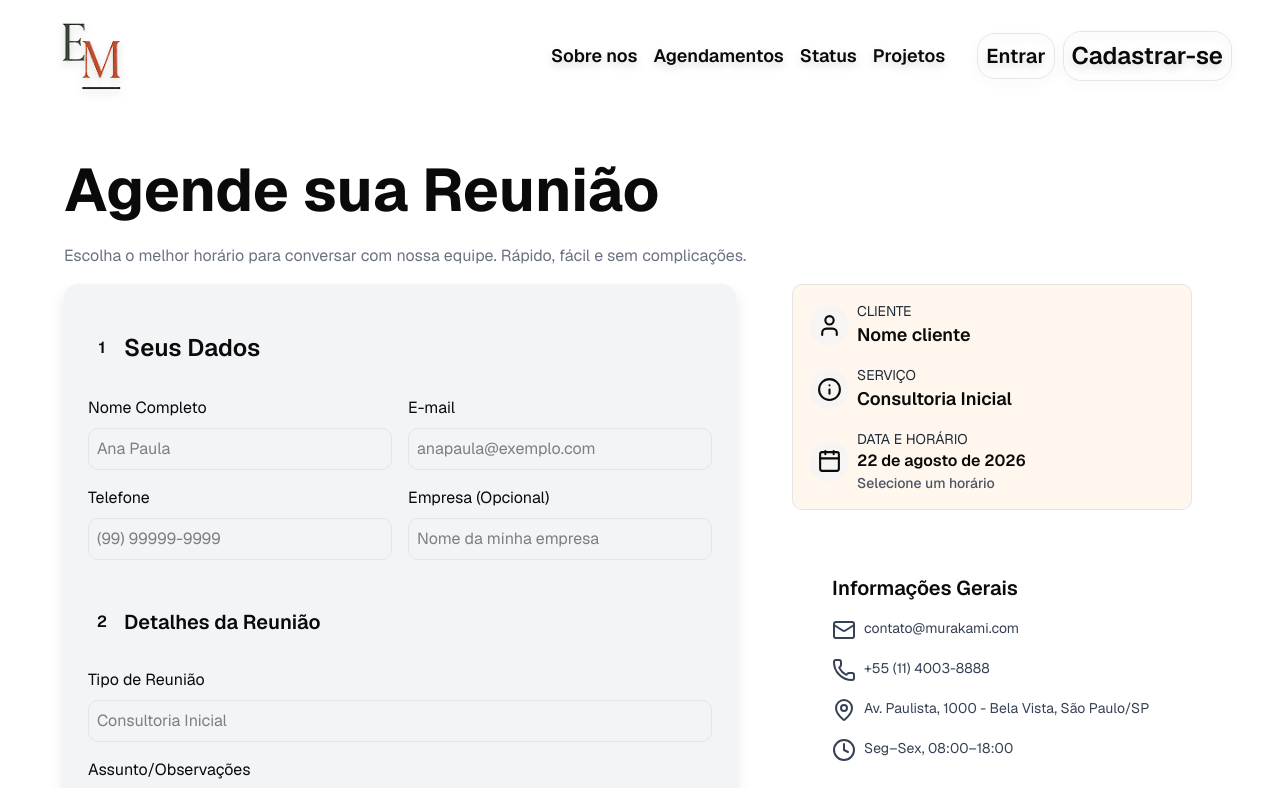
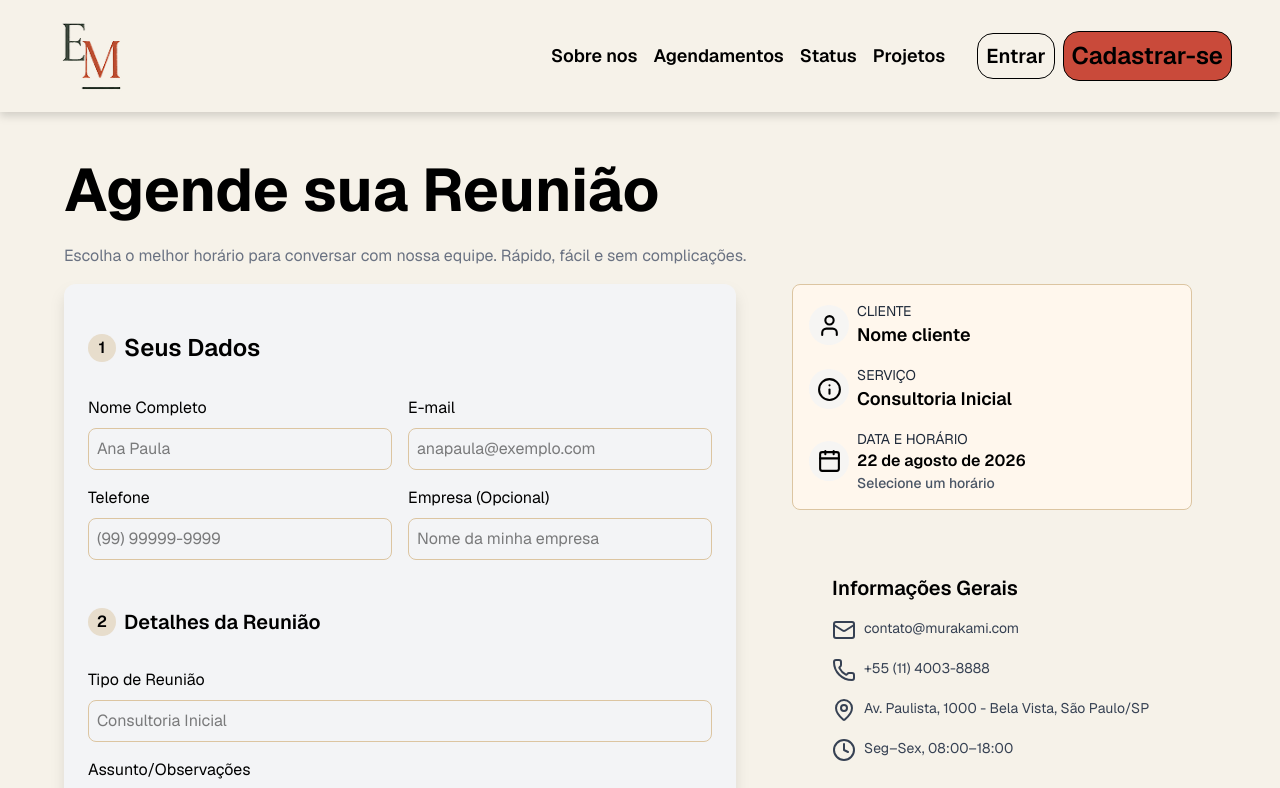
Before and after one commit to Vitoriagss/Est-dioMurakami, a Next.js app: page /agendamentos in a window 1280 px wide. Shown: the top 788 px of the page. Built offline with nearby package versions, Linux system fonts and the light colour scheme; a web font is replaced by a local one.

Commit message:
fix: resolve conflitos no globals.css

```diff
--- a/package.json
+++ b/package.json
@@ -20,6 +20,7 @@
     "react-dom": "19.2.8",
     "react-hook-form": "^7.85.0",
     "shadcn": "^4.16.2",
+    "sonner": "^2.0.8",
     "tailwind-merge": "^3.6.0",
     "tw-animate-css": "^1.4.0",
     "zod": "^4.4.3"
--- a/src/app/globals.css
+++ b/src/app/globals.css
@@ -1,134 +1,9 @@
 @import "tailwindcss";
-@import "tw-animate-css";
-@import "shadcn/tailwind.css";
 
-@custom-variant dark (&:is(.dark *));
-
-:root {
-  --primaria: #1f2b23;
-  --secundaria: #4a5a4a;
-  --vermelho: #c94a3a;
-  --bege: #dcc5a1;
-  --branco: #f6f2e9;
-  --background: oklch(1 0 0);
-  --foreground: oklch(0.145 0 0);
-  --card: oklch(1 0 0);
-  --card-foreground: oklch(0.145 0 0);
-  --popover: oklch(1 0 0);
-  --popover-foreground: oklch(0.145 0 0);
-  --primary: oklch(0.205 0 0);
-  --primary-foreground: oklch(0.985 0 0);
-  --secondary: oklch(0.97 0 0);
-  --secondary-foreground: oklch(0.205 0 0);
-  --muted: oklch(0.97 0 0);
-  --muted-foreground: oklch(0.556 0 0);
-  --accent: oklch(0.97 0 0);
-  --accent-foreground: oklch(0.205 0 0);
-  --destructive: oklch(0.577 0.245 27.325);
-  --border: oklch(0.922 0 0);
-  --input: oklch(0.922 0 0);
-  --ring: oklch(0.708 0 0);
-  --chart-1: oklch(0.87 0 0);
-  --chart-2: oklch(0.556 0 0);
-  --chart-3: oklch(0.439 0 0);
-  --chart-4: oklch(0.371 0 0);
-  --chart-5: oklch(0.269 0 0);
-  --radius: 0.625rem;
-  --sidebar: oklch(0.985 0 0);
-  --sidebar-foreground: oklch(0.145 0 0);
-  --sidebar-primary: oklch(0.205 0 0);
-  --sidebar-primary-foreground: oklch(0.985 0 0);
-  --sidebar-accent: oklch(0.97 0 0);
-  --sidebar-accent-foreground: oklch(0.205 0 0);
-  --sidebar-border: oklch(0.922 0 0);
-  --sidebar-ring: oklch(0.708 0 0);
+@theme {
+  --color-primaria: #1f2b23;
+  --color-secundaria: #4a5a4a;
+  --color-vermelho: #c94a3a;
+  --color-bege: #dcc5a1;
+  --color-branco: #f6f2e9;
 }
-
-@theme inline {
-  --font-heading: var(--font-sans);
-  --font-sans: var(--font-sans);
-  --color-sidebar-ring: var(--sidebar-ring);
-  --color-sidebar-border: var(--sidebar-border);
-  --color-sidebar-accent-foreground: var(--sidebar-accent-foreground);
-  --color-sidebar-accent: var(--sidebar-accent);
-  --color-sidebar-primary-foreground: var(--sidebar-primary-foreground);
-  --color-sidebar-primary: var(--sidebar-primary);
-  --color-sidebar-foreground: var(--sidebar-foreground);
-  --color-sidebar: var(--sidebar);
-  --color-chart-5: var(--chart-5);
-  --color-chart-4: var(--chart-4);
-  --color-chart-3: var(--chart-3);
-  --color-chart-2: var(--chart-2);
-  --color-chart-1: var(--chart-1);
-  --color-ring: var(--ring);
-  --color-input: var(--input);
-  --color-border: var(--border);
-  --color-destructive: var(--destructive);
-  --color-accent-foreground: var(--accent-foreground);
-  --color-accent: var(--accent);
-  --color-muted-foreground: var(--muted-foreground);
-  --color-muted: var(--muted);
-  --color-secondary-foreground: var(--secondary-foreground);
-  --color-secondary: var(--secondary);
-  --color-primary-foreground: var(--primary-foreground);
-  --color-primary: var(--primary);
-  --color-popover-foreground: var(--popover-foreground);
-  --color-popover: var(--popover);
-  --color-card-foreground: var(--card-foreground);
-  --color-card: var(--card);
-  --color-foreground: var(--foreground);
-  --color-background: var(--background);
-  --radius-sm: calc(var(--radius) * 0.6);
-  --radius-md: calc(var(--radius) * 0.8);
-  --radius-lg: var(--radius);
-  --radius-xl: calc(var(--radius) * 1.4);
-  --radius-2xl: calc(var(--radius) * 1.8);
-  --radius-3xl: calc(var(--radius) * 2.2);
-  --radius-4xl: calc(var(--radius) * 2.6);
-}
-
-.dark {
-  --background: oklch(0.145 0 0);
-  --foreground: oklch(0.985 0 0);
-  --card: oklch(0.205 0 0);
-  --card-foreground: oklch(0.985 0 0);
-  --popover: oklch(0.205 0 0);
-  --popover-foreground: oklch(0.985 0 0);
-  --primary: oklch(0.922 0 0);
-  --primary-foreground: oklch(0.205 0 0);
-  --secondary: oklch(0.269 0 0);
-  --secondary-foreground: oklch(0.985 0 0);
-  --muted: oklch(0.269 0 0);
-  --muted-foreground: oklch(0.708 0 0);
-  --accent: oklch(0.269 0 0);
-  --accent-foreground: oklch(0.985 0 0);
-  --destructive: oklch(0.704 0.191 22.216);
-  --border: oklch(1 0 0 / 10%);
-  --input: oklch(1 0 0 / 15%);
-  --ring: oklch(0.556 0 0);
-  --chart-1: oklch(0.87 0 0);
-  --chart-2: oklch(0.556 0 0);
-  --chart-3: oklch(0.439 0 0);
-  --chart-4: oklch(0.371 0 0);
-  --chart-5: oklch(0.269 0 0);
-  --sidebar: oklch(0.205 0 0);
-  --sidebar-foreground: oklch(0.985 0 0);
-  --sidebar-primary: oklch(0.488 0.243 264.376);
-  --sidebar-primary-foreground: oklch(0.985 0 0);
-  --sidebar-accent: oklch(0.269 0 0);
-  --sidebar-accent-foreground: oklch(0.985 0 0);
-  --sidebar-border: oklch(1 0 0 / 10%);
-  --sidebar-ring: oklch(0.556 0 0);
-}
-
-@layer base {
-  * {
-    @apply border-border outline-ring/50;
-  }
-  body {
-    @apply bg-background text-foreground;
-  }
-  html {
-    @apply font-sans;
-  }
-}
--- a/src/components/CancelamentoModal/index.tsx
+++ b/src/components/CancelamentoModal/index.tsx
@@ -1,4 +1,3 @@
-// src/components/CancelamentoModal/index.tsx
 "use client";
 
 import { Agendamento } from "@/lib/types";
--- a/src/components/HEADER/index.tsx
+++ b/src/components/HEADER/index.tsx
@@ -13,10 +13,10 @@ export default function Header() {
             <Link href="" className="hidden lg:flex text-lg">
               Sobre nos
             </Link>
-            <Link href="" className="text-md lg:text-lg">
+            <Link href="/agendamentos" className="text-md lg:text-lg">
               Agendamentos
             </Link>
-            <Link href="" className="text-md lg:text-lg">
+            <Link href="/status" className="text-md lg:text-lg">
               Status
             </Link>
             <Link href="" className="hidden lg:flex text-lg">
```
Also changed, not shown: 1 other file (tests, documents, lock files or other folders).
